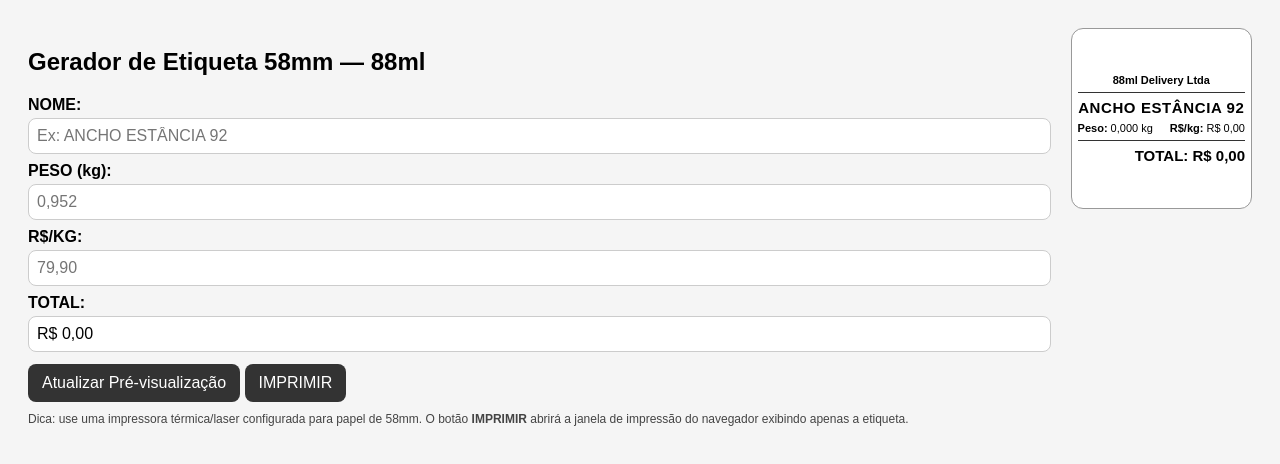
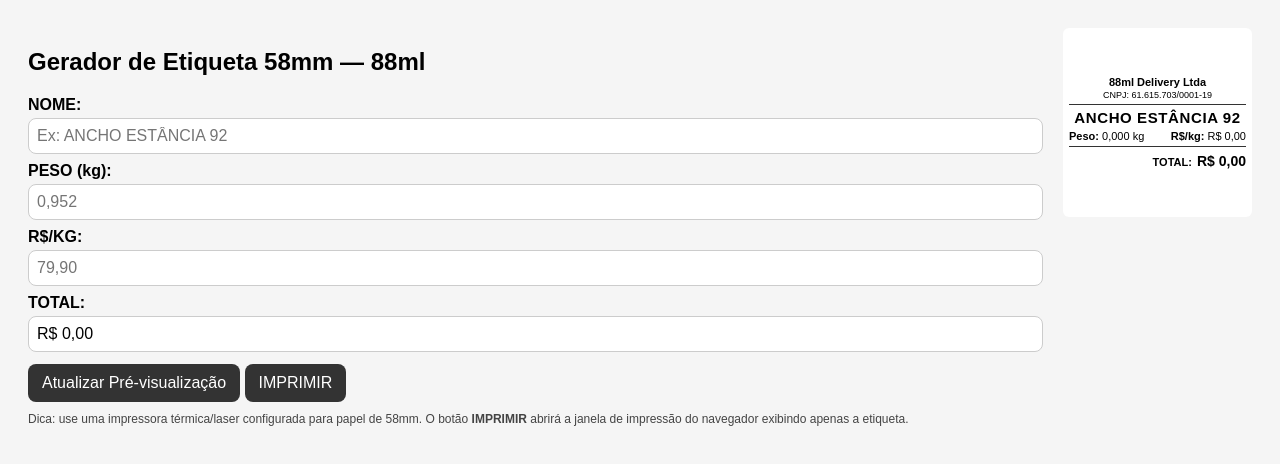
Before and after one commit to mauriciodiniz/Etiquetas, a plain HTML site: page index.html in a window 1280 px wide. Drawn offline with Linux system fonts and the light colour scheme.

Commit message:
Update index.html

```diff
--- a/index.html
+++ b/index.html
@@ -7,7 +7,7 @@
   <link rel="icon" type="image/png" href="favicon.png">
   <style>
     :root{
-      --label-size:48mm;
+      --label-size:50mm;
       --pad:6px;
       --line:#333;
       --font-family: 'Arial', sans-serif;
@@ -44,19 +44,19 @@
       color:white;
     }
 
-    /* Preview da etiqueta (quadrado 48x48mm) */
+    /* Preview da etiqueta (quadrado 50x50mm) */
     .label-preview{
       width:var(--label-size);
       height:var(--label-size);
       padding:var(--pad);
-      border:1px solid #999;
       box-sizing:border-box;
       background:white;
       flex-shrink:0;
-      border-radius:12px; /* Borda arredondada do quadrado */
+      border-radius:6px;
       display:flex;
-      flex-direction:column;
+      align-items:center;
       justify-content:center;
+      margin-bottom:10mm; /* Espaço entre etiquetas */
     }
 
     .etiqueta{
@@ -64,26 +64,23 @@
     }
 
     .company{font-size:11px;text-align:center;font-weight:600}
-    .divider{border-top:1px solid var(--line);margin:6px 0}
-    .product{font-weight:700;font-size:14px;text-align:center;margin:6px 0}
+    .cnpj{font-size:9px;text-align:center;margin-top:2px}
+    .divider{border-top:1px solid var(--line);margin:4px 0}
+    .product{font-weight:700;font-size:14px;text-align:center;margin:4px 0}
     .bold-large{font-weight:700;font-size:13px;text-align:center}
 
     .row{display:flex;justify-content:space-between;align-items:center;font-size:11px}
     .peso{font-size:11px}
     .peso b{font-weight:700}
 
-    .total{font-weight:900;font-size:15px;text-align:right;margin-top:6px}
+    .total{font-weight:700;font-size:11px;text-align:right;margin-top:6px}
+    .total-value{font-size:14px; font-weight:900; margin-left:2px}
 
     @media print{
       body *{visibility:hidden}
       .label-preview, .label-preview *{visibility:visible}
-      .label-preview{
-        position:fixed;left:0;top:0;margin:0;border:1px solid #000;
-        width:var(--label-size);height:var(--label-size);
-        border-radius:12px;
-        padding:5mm;
-      }
-      @page{size:58mm auto; margin:0}
+      .label-preview{position:relative;left:0;top:0;margin:0 auto 10mm auto;border:none;width:var(--label-size);height:var(--label-size);padding-left:0;padding-right:0;}
+      @page{size:auto; margin:0}
       .company{font-size:13px;font-weight:700}
     }
 
@@ -123,6 +120,7 @@
   <div class="label-preview" id="labelPreview">
     <div class="etiqueta" id="etiqueta">
       <div class="company">88ml Delivery Ltda</div>
+      <div class="cnpj">CNPJ: 61.615.703/0001-19</div>
       <div class="divider"></div>
 
       <div class="product product-name" id="previewNome">ANCHO ESTÂNCIA 92</div>
@@ -134,7 +132,7 @@
 
       <div class="divider"></div>
 
-      <div class="total" id="previewTotal">TOTAL: R$0,00</div>
+      <div class="total" id="previewTotal"><b>TOTAL:</b> <span class="total-value">R$0,00</span></div>
     </div>
   </div>
 
@@ -180,7 +178,7 @@
       previewNome.textContent = nome.toUpperCase();
       previewPeso.innerHTML = '<b>Peso:</b> ' + formatPeso(peso) + ' kg';
       previewPreco.innerHTML = '<b>R$/kg:</b> ' + formatMoneyBR(preco);
-      previewTotal.textContent = 'TOTAL: ' + formatMoneyBR(total);
+      previewTotal.innerHTML = '<b>TOTAL:</b> <span class="total-value">' + formatMoneyBR(total) + '</span>';
 
       totalInput.value = formatMoneyBR(total);
     }
```
